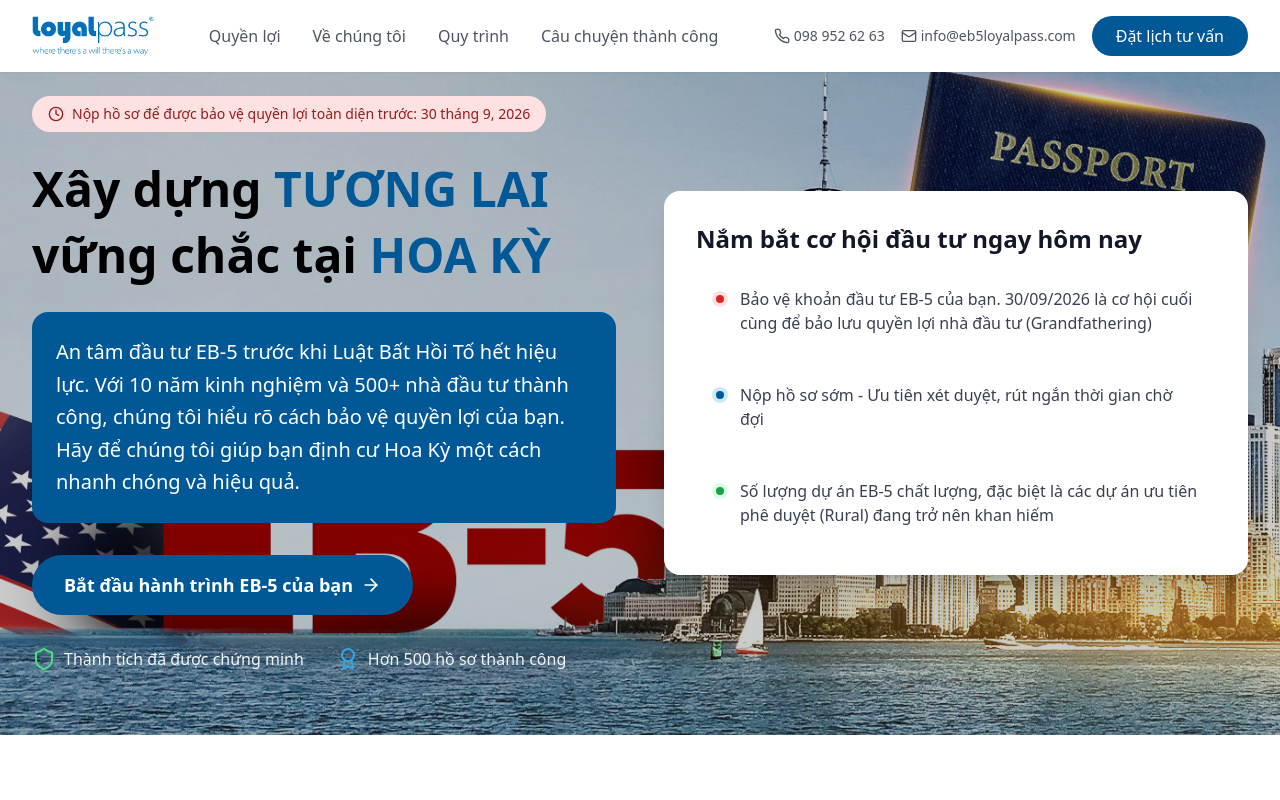
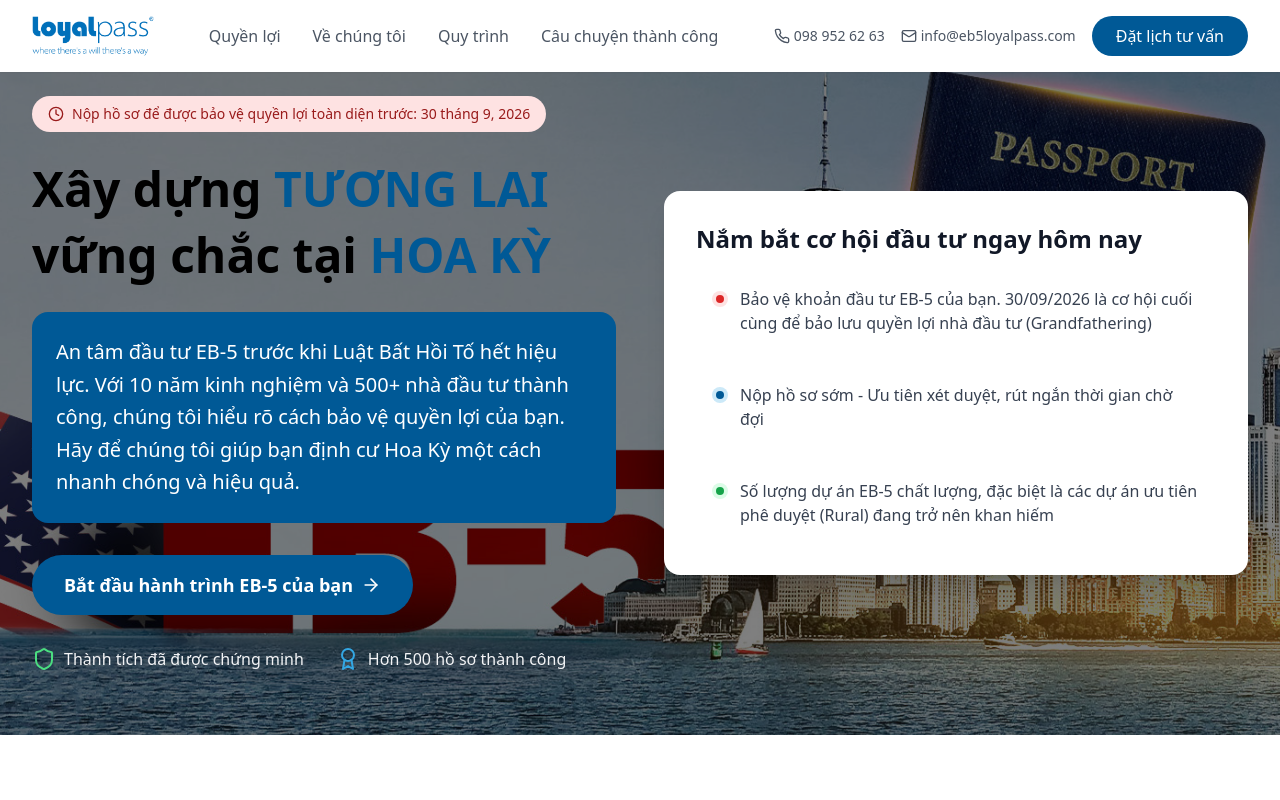
Before and after one commit to jasmineadvisor-oss/landingpage, a React (Vite) app: page / in a window 1280 px wide. Shown: the top 800 px of the page. Built offline with nearby package versions, Linux system fonts and the light colour scheme.

Commit message:
Updated Hero.tsx

```diff
--- a/src/components/Hero.tsx
+++ b/src/components/Hero.tsx
@@ -30,7 +30,7 @@
 
   return (
     <section ref={sectionRef} className="relative bg-cover bg-center bg-no-repeat pt-24 pb-16" style={{ backgroundImage: "url('/banner-web-eb5-1 copy copy.webp')" }}>
-      <div className="absolute inset-0 bg-black/20"></div>
+      <div className="absolute inset-0 bg-black/50"></div>
       <div className="max-w-7xl mx-auto px-4 sm:px-6 lg:px-8 relative z-10">
         <div className="grid lg:grid-cols-2 gap-12 items-center">
           <div>
```
